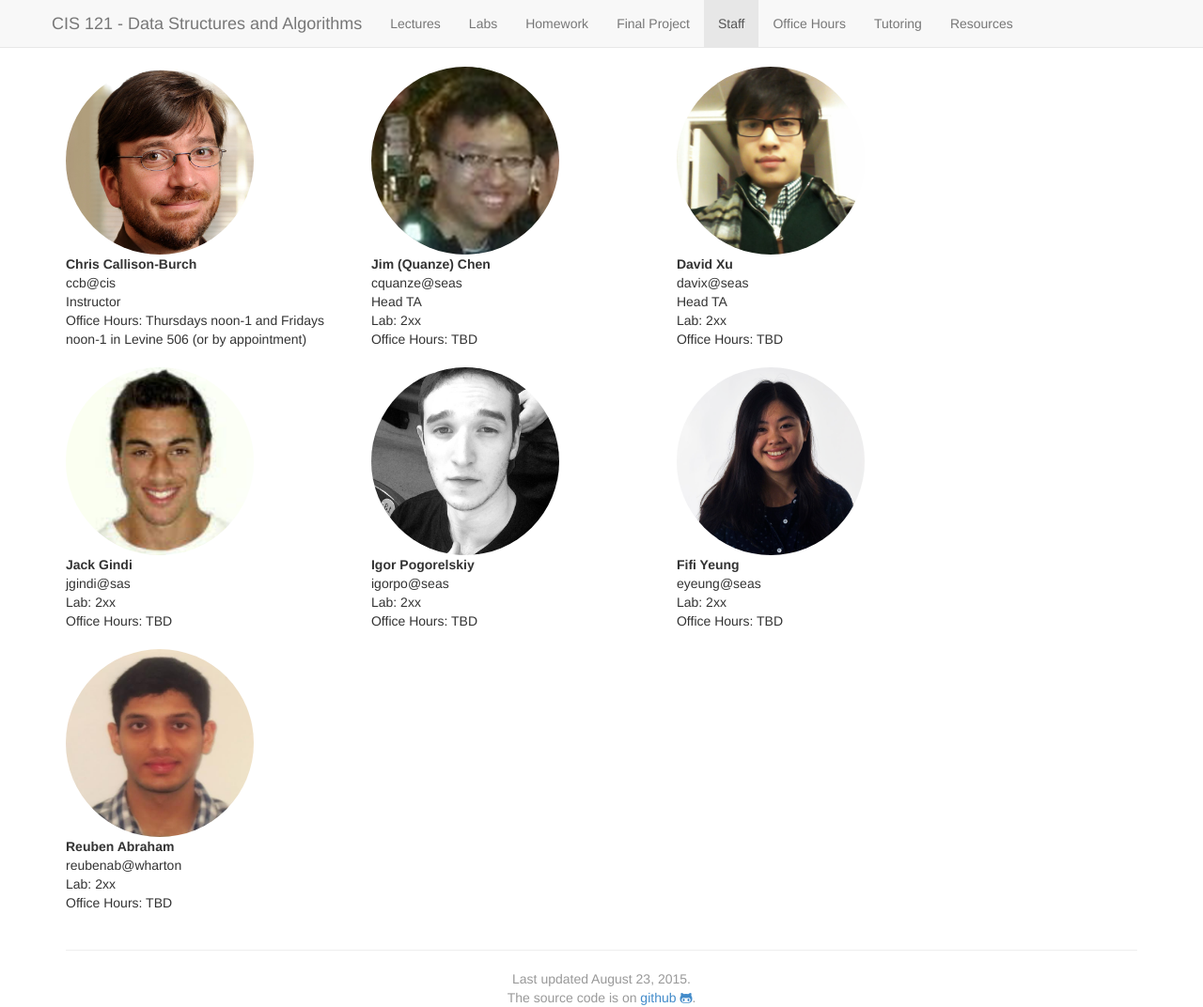
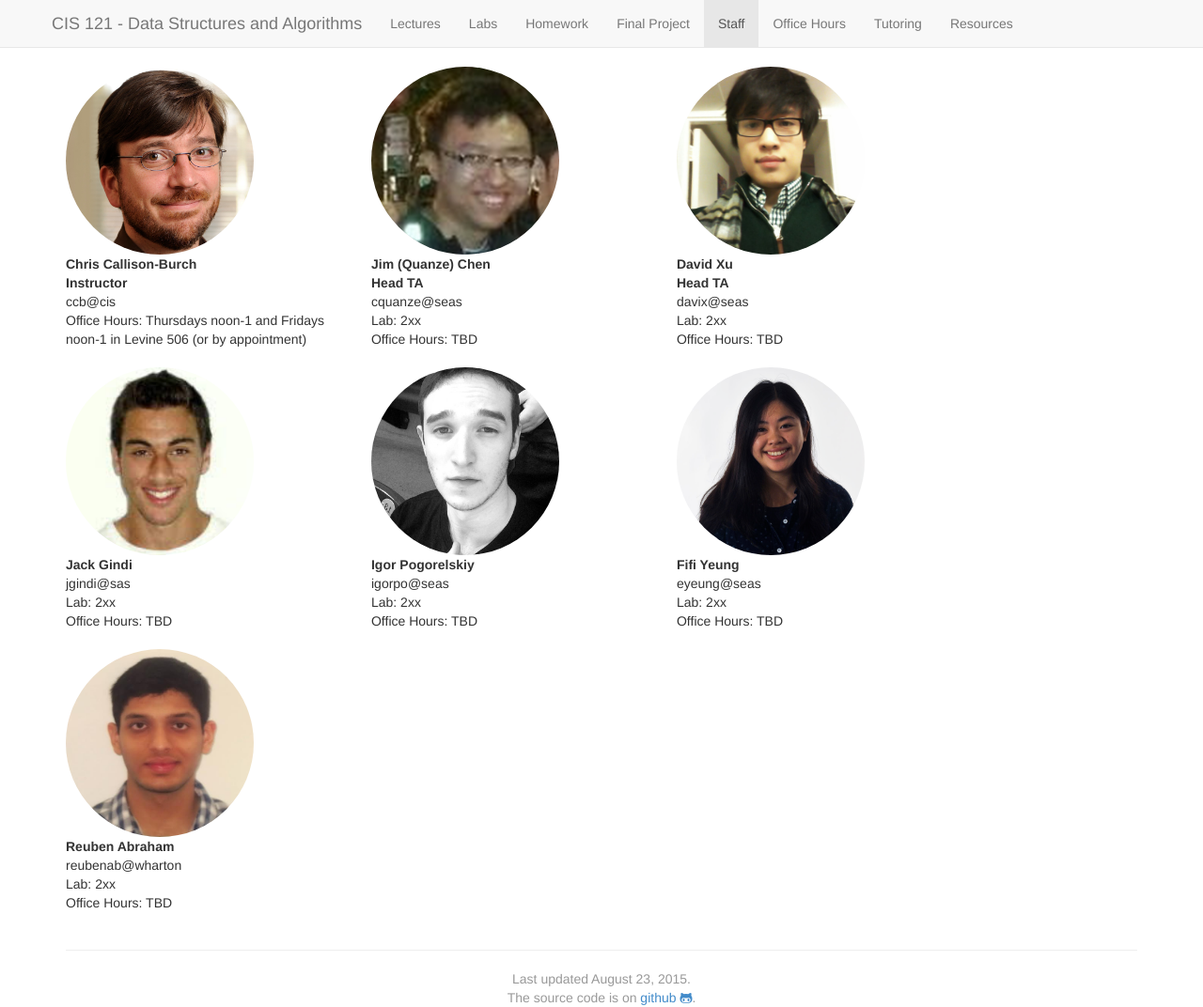
Before and after one commit to callison-burch/data-structures-and-algorithms, a Jekyll site: the page built from staff.md, in a window 1280 px wide. Shown: the whole page at 94% size. Built offline with Jekyll 4.4.1, drawn with Linux system fonts in a browser that asks for light colours; nearby versions of some CDN libraries.

Commit message:
Title before email

```diff
--- a/staff.md
+++ b/staff.md
@@ -10,8 +10,8 @@ active_tab: staff
       <div class="col-lg-4 col-md-6 col-xs-12" style="margin-bottom: 20px">
         <img src="{{staff.pic}}" class="img-circle" style="height: 100%; width: 100%; max-height: 200px; max-width: 200px"/><br />
         <b>{{ staff.name }}</b><br>
+        {% if staff.extra_title %}<b>{{ staff.extra_title }}</b><br />{% endif %}
         {{ staff.email }}<br>
-        {% if staff.extra_title %}{{ staff.extra_title }}<br />{% endif %}
  	{% if staff.lab %}Lab: {{ staff.lab }}<br />{% endif %}
  	{% if staff.office_hours %}Office Hours: {{ staff.office_hours }}{% endif %}
       </div>
```
